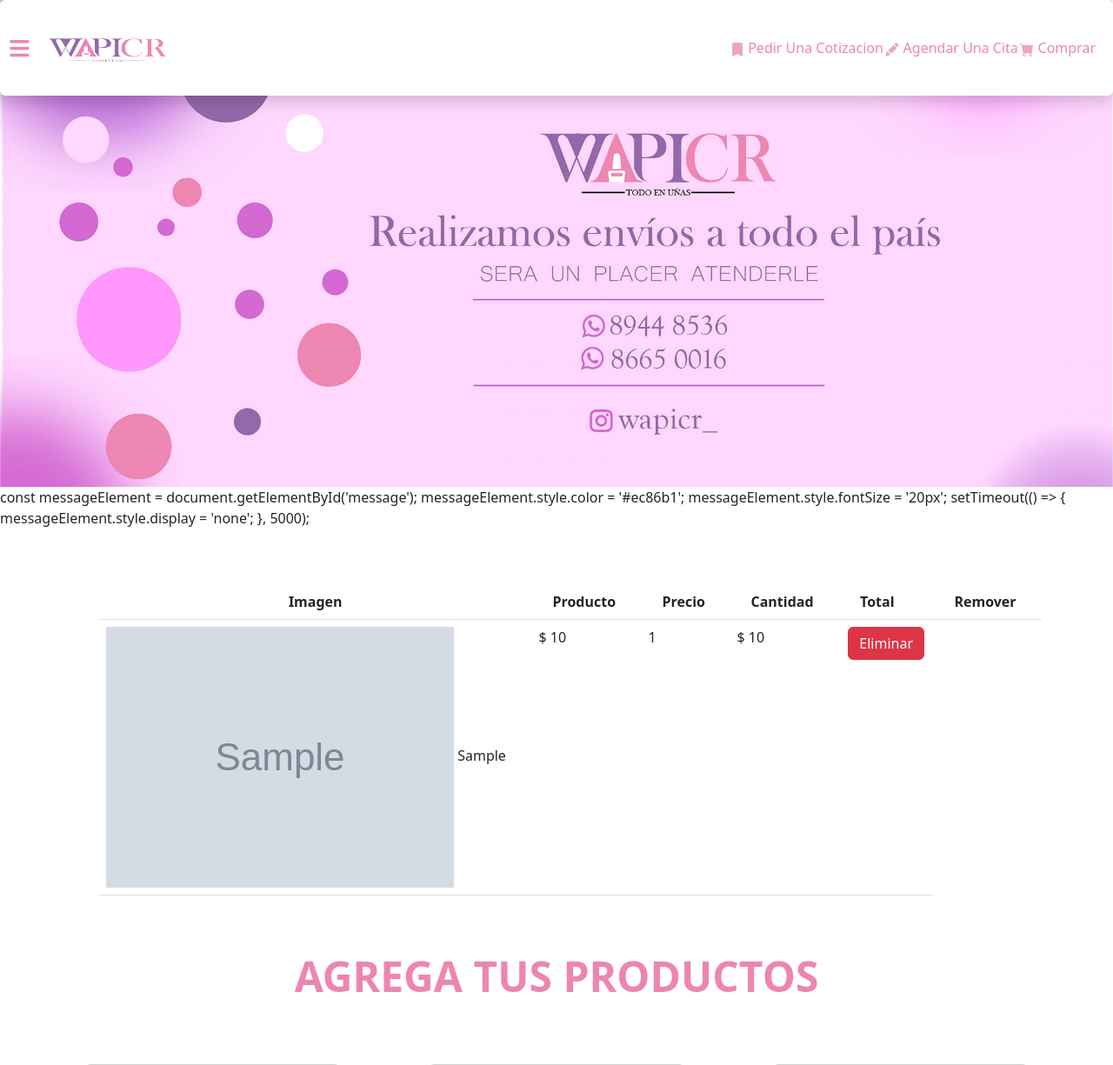
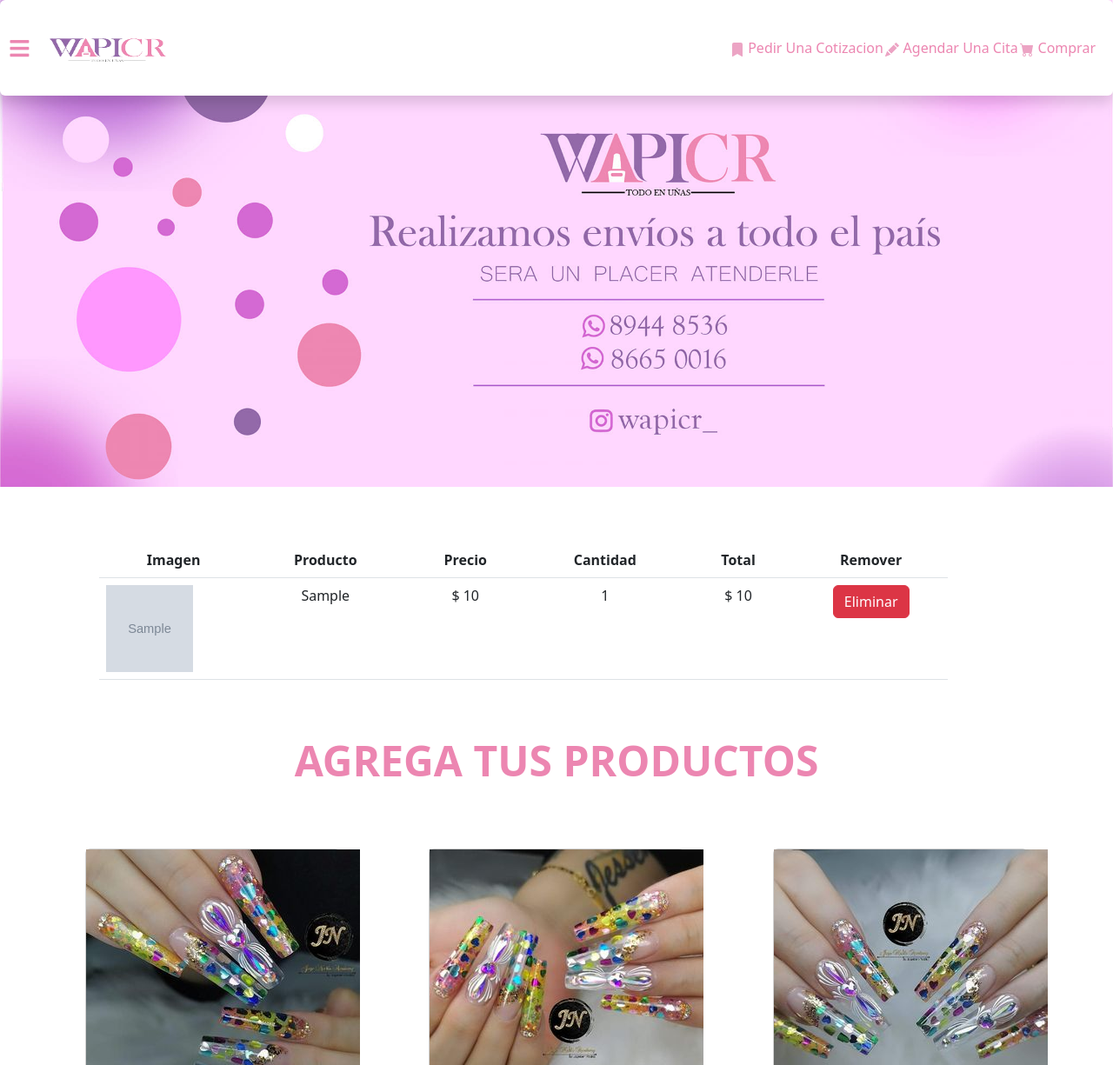
Before and after one commit to keylorjc1/ProyectoAmbienteWebClienteServidor, a PHP site: page /Layout/Carrito.php in a window 1280 px wide. Shown: the top 1225 px of the page at 87% size. Run offline with PHP 8.4, Linux system fonts and the light colour scheme; tables that the repository leaves empty or names only in its code hold one stand-in row (values such as "Sample post"); grey boxes marked "Sample" are stand-in pictures; some libraries are stand-ins or nearby versions.

Commit message:
Estilos finales carrito.

```diff
--- a/CSS/Carrito.css
+++ b/CSS/Carrito.css
@@ -344,3 +344,15 @@
     color: white;
     font-weight: bold;
 }
+
+#lista-carrito{
+  padding: 5%;
+  height:90%;
+  width:90%;
+}
+
+img #tablaImg{
+  max-width: 100%;
+  max-height: 100%;
+  display: block;
+}
--- a/Layout/Carrito.php
+++ b/Layout/Carrito.php
@@ -58,7 +58,8 @@
     echo '<div id="message" class="message">' . $message . '</div>';
 }
 ?>
-<script>
+
+<!-- <script>
 const messageElement = document.getElementById('message');
 
 messageElement.style.color = '#ec86b1';
@@ -78,8 +79,7 @@
 setTimeout(() => {
     messageElement.style.display = 'none';
 }, 5000);
-</script>
-
+</script> -->
 
     <!-- Tabla de Carrito -->
     <div class="container">
@@ -91,12 +91,12 @@
                 <table id="lista-carrito" class="table">
                   <thead>
                     <tr>
-                      <th class="px-4 text-center">Imagen</th>
-                      <th class="px-4 pl-5">Producto</th>
-                      <th class="px-4 pl-50">Precio</th>
-                      <th class="px-4 pl-10">Cantidad</th>
-                      <th class="px-4 pl-10">Total</th>
-                      <th class="px-4 pl-10">Remover</th>
+                      <th class="px-4 pl-10 text-center">Imagen</th>
+                      <th class="px-4 pl-10 text-center">Producto</th>
+                      <th class="px-4 pl-10 text-center">Precio</th>
+                      <th class="px-4 pl-10 text-center">Cantidad</th>
+                      <th class="px-4 pl-10 text-center">Total</th>
+                      <th class="px-4 pl-10 text-center">Remover</th>
                     </tr>
                   </thead>
                   <tbody>
@@ -105,7 +105,6 @@
                       require_once "../php/conexion.php";
 
                       $sql = "SELECT * FROM carrito";
-                      //$result = $conexion->query($sql);
                       $conn = Conecta();
                       $result = mysqli_query($conn,$sql);
 
@@ -120,13 +119,13 @@
                               $total = $row['total'];
 
                               echo "<tr>";
-                                  echo "<td>" ?> <img class="" src="<?php echo "{$img}" ?>" <?php "/> </th>";
-                                  echo "<td> {$producto} </th>";
-                                  echo "<td> $ {$precio} </th>";
-                                  echo "<td> {$cantidad} </th>";
-                                  echo "<td> $ {$total} </th>";
+                                  echo "<td>" ?> <img style="height:100px;width:100px;" src="<?php echo "{$img}" ?>" /> </td>
+                                  <td><center> <?php echo "{$producto} </center></td>";
+                                  echo "<td><center> $ {$precio} </center></td>";
+                                  echo "<td><center> {$cantidad} </center></td>";
+                                  echo "<td><center> $ {$total} </center></td>";
                                   //Botón para eliminar
-                                  echo " <td  class='text-center'>  <a href='../php/eliminarCarrito.php?delete={$id}' class='btn btn-danger'> <i class='bi bi-trash'></i>Eliminar</a> </td>";
+                                  echo "<td><center> <a href='../php/eliminarCarrito.php?delete={$id}' class='btn btn-danger'> <i class='bi bi-trash'></i>Eliminar</a> </center></td>";
                               echo "</tr>";
                           }
                       } else {
```
